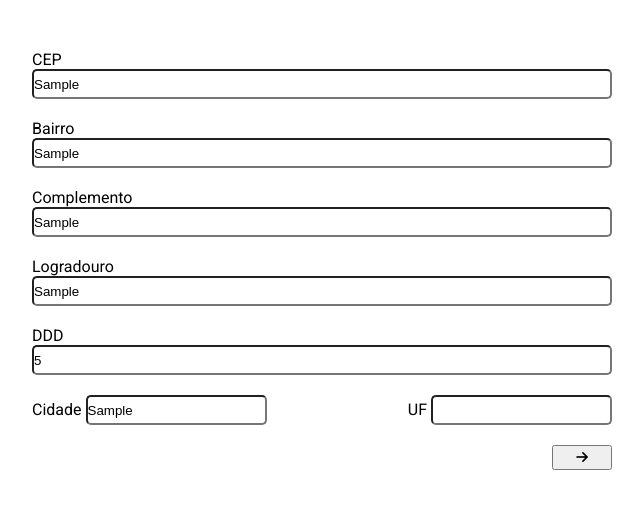
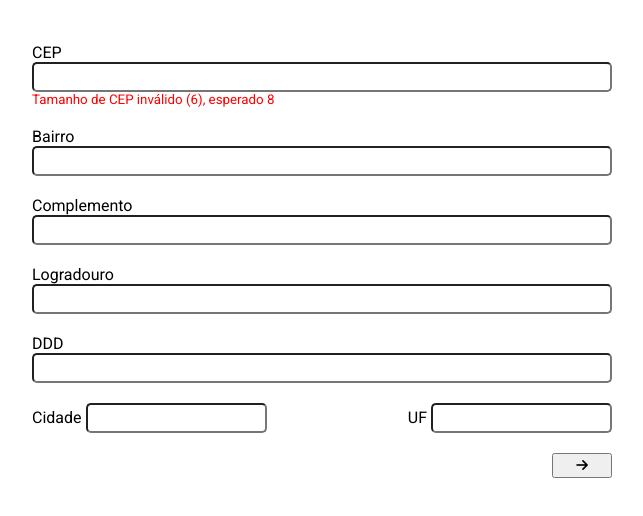
Before and after one commit to evertonrch/autocomplete-form, a plain HTML site: page index.html in a window 1280 px wide. Both pictures are taken after typing "Sample", "Sample", "Sample", "Sample", "5", "Sample" into the empty fields and a click on the button 910 px from the left and 457 px from the top of the page. Shown: the whole page, without its empty margins (328-971 px from the left). Drawn offline with Linux system fonts and the light colour scheme; no server answers.

Commit message:
Validando tamanho do cpf, autocomplete e limpando inputs

```diff
--- a/index.html
+++ b/index.html
@@ -29,6 +29,7 @@
         <div class="wrapper-input">
           <label>CEP</label>
           <input type="text" name="cep" />
+          <small class="cep-error"></small>
         </div>
         <div class="wrapper-input">
           <label>Bairro</label>
--- a/script.js
+++ b/script.js
@@ -1,23 +1,47 @@
 //  viacep.com.br/ws/01001000/json/
 // Logradouro, Complemento, Bairro Localidade, UF, ddd
 
-const inCep = document.querySelector("input[name=cep]");
-const inBairro = document.querySelector("input[name=bairro]");
-const inComplemento = document.querySelector("input[name=complemento]");
-const inLogradouro = document.querySelector("input[name=logradouro]");
-const inCodigoArea = document.querySelector("input[name=ddd]");
-const inCidade = document.querySelector("input[name=cidade]");
-const inUf = document.querySelector("input[name=uf]");
+let inCep = document.querySelector("input[name=cep]");
+let inBairro = document.querySelector("input[name=bairro]");
+let inComplemento = document.querySelector("input[name=complemento]");
+let inLogradouro = document.querySelector("input[name=logradouro]");
+let inCodigoArea = document.querySelector("input[name=ddd]");
+let inCidade = document.querySelector("input[name=cidade]");
+let inUf = document.querySelector("input[name=uf]");
 
 const btn = document.querySelector(".btnEnviar");
 
-// https://viacep.com.br/ws/01001000/json/
+const cepError = document.querySelector(".cep-error");
 
-btn.addEventListener("click", function (e) {
-  // Não recarregar página
-  e.preventDefault();
+const displayInputValue = function (result) {
+  inBairro.value = result.bairro || "empty";
+  inLogradouro.value = result.logradouro || "empty";
+  inCidade.value = result.localidade || "empty";
+  inCodigoArea.value = result.ddd || "empty";
+  inUf.value = result.uf || "empty";
+  inComplemento.value = result.complemento || "empty";
+};
 
+const clearInputs = function () {
+  inCep.value =
+    inBairro.value =
+    inComplemento.value =
+    inLogradouro.value =
+    inCodigoArea.value =
+    inCidade.value =
+    inUf.value =
+      "";
+};
+
+inCep.addEventListener("focusout", function (e) {
   const cep = inCep.value;
+  cepError.textContent = "";
+
+  if (cep.length > 8 || cep.length < 8) {
+    cepError.style.color = "red";
+    cepError.textContent = `Tamanho de CEP inválido (${cep.length}), esperado 8`;
+    return;
+  }
 
   fetch(`https://viacep.com.br/ws/${cep}/json/`)
     .then((response) => {
@@ -37,7 +61,7 @@ btn.addEventListener("click", function (e) {
       };
     })
     .then((result) => {
-      console.log(result);
+      displayInputValue(result);
     })
     .catch((error) => {
       const msg = error.message;
@@ -46,3 +70,9 @@ btn.addEventListener("click", function (e) {
       console.error(out);
     });
 });
+
+btn.addEventListener("click", function (e) {
+  // Não recarregar página
+  e.preventDefault();
+  clearInputs();
+});
```
